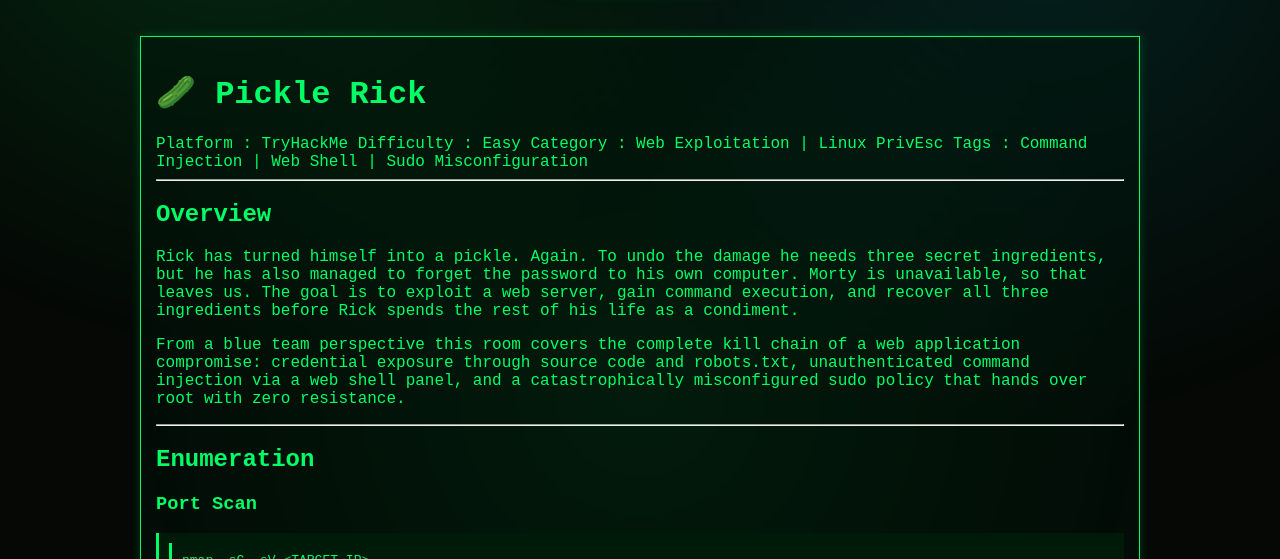
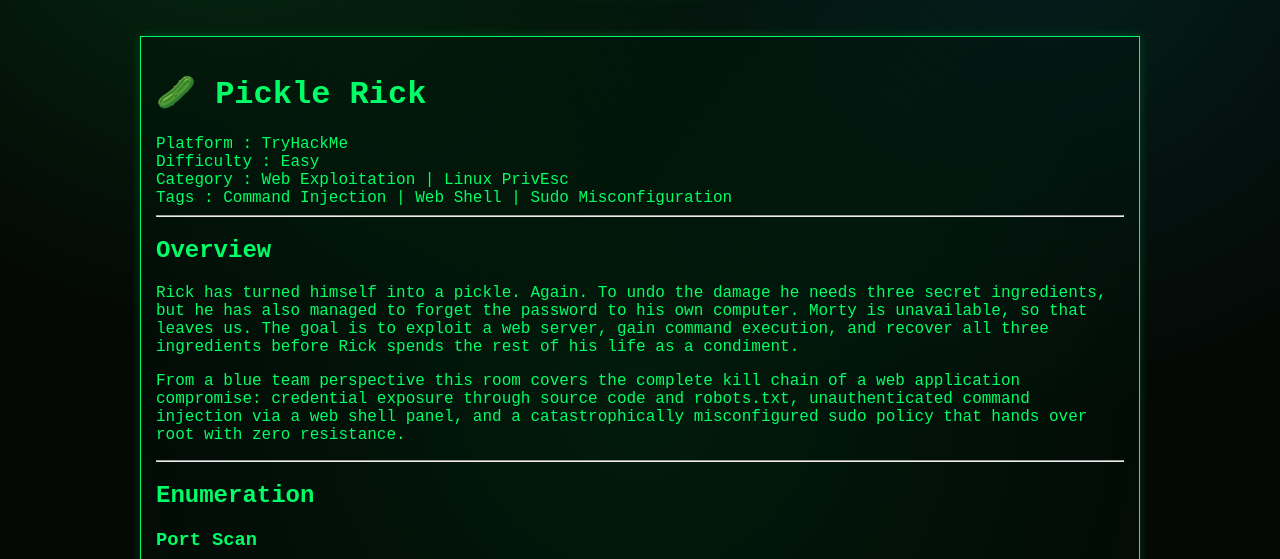
Before and after one commit to FizaShaikh293/thm-writeups, a Jekyll site: the page built from Pickle Rick/pickle-rick_writeup.md, in a window 1280 px wide and 900 px high, cut to the strip 341-900 px from the top of the window. Built offline with Jekyll 4.4.1, drawn with Linux system fonts in a browser that asks for light colours.

```diff
--- a/Pickle Rick/pickle-rick_writeup.md
+++ b/Pickle Rick/pickle-rick_writeup.md
@@ -7,10 +7,10 @@ title: Pickle Rick Writeup
 
 <div class="info-card">
 
-Platform   : TryHackMe
-Difficulty : Easy
-Category   : Web Exploitation | Linux PrivEsc
-Tags       : Command Injection | Web Shell | Sudo Misconfiguration
+Platform   : TryHackMe <br>
+Difficulty : Easy <br>
+Category   : Web Exploitation | Linux PrivEsc <br>
+Tags       : Command Injection | Web Shell | Sudo Misconfiguration <br>
 
 </div>
 
```
